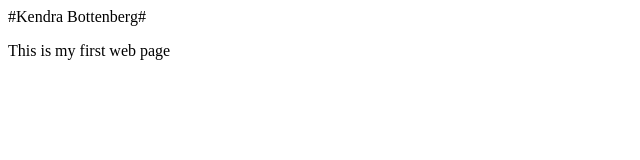
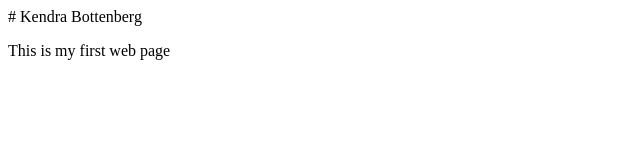
Before and after one commit to kendrabottenberg/web-dev-hw, a plain HTML site: page assignment-03/index.html in a window 1280 px wide. Shown: the full height of the page, 0-640 px from the left. Drawn offline with Linux system fonts and the light colour scheme.

Commit message:
Update index.html

```diff
--- a/assignment-03/index.html
+++ b/assignment-03/index.html
@@ -4,7 +4,7 @@
 <title> My First Page </title>
   </head>
   <body>
- #Kendra Bottenberg#
+# Kendra Bottenberg
 
     <p>This is my first web page </p>
 
```
